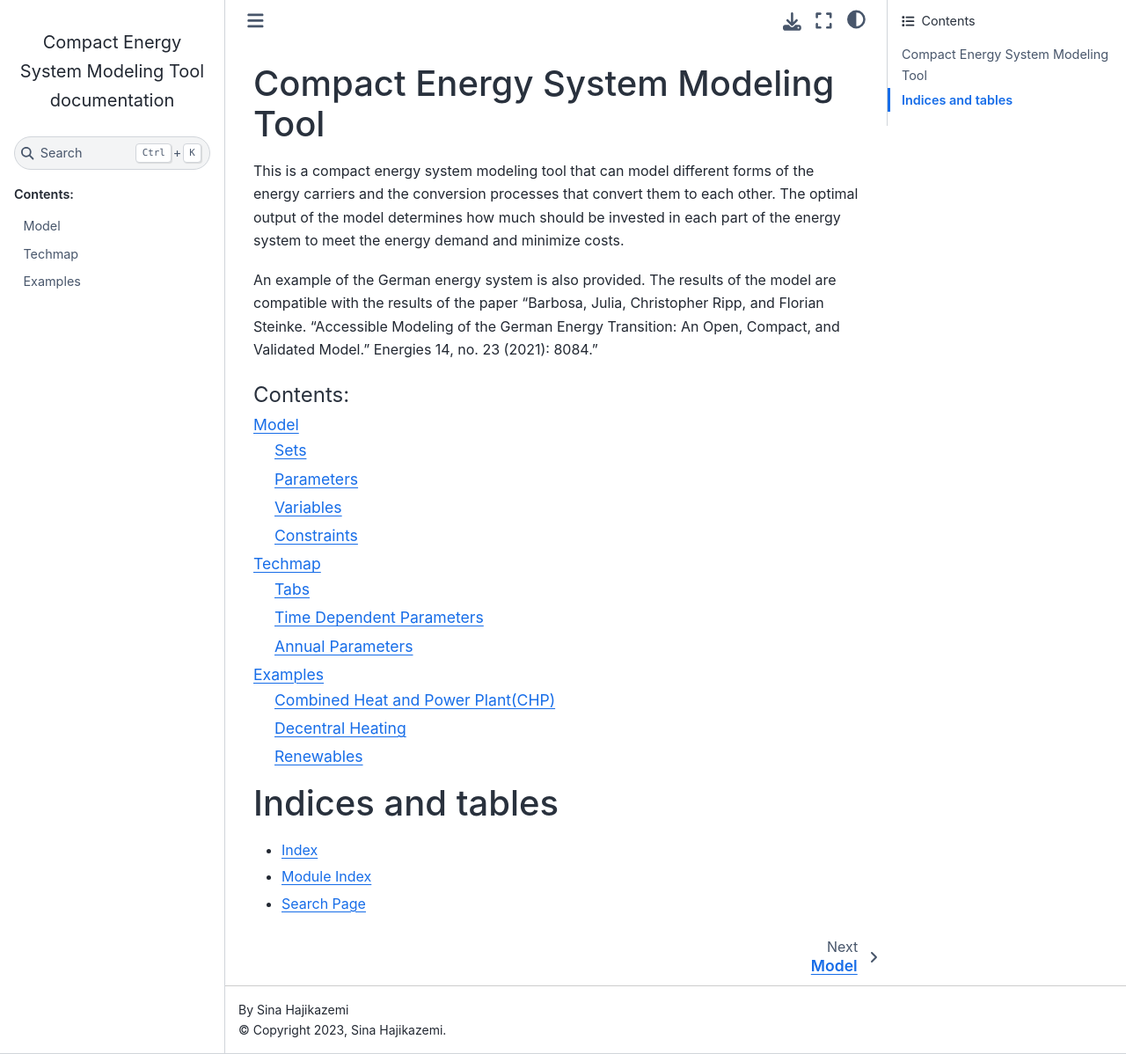
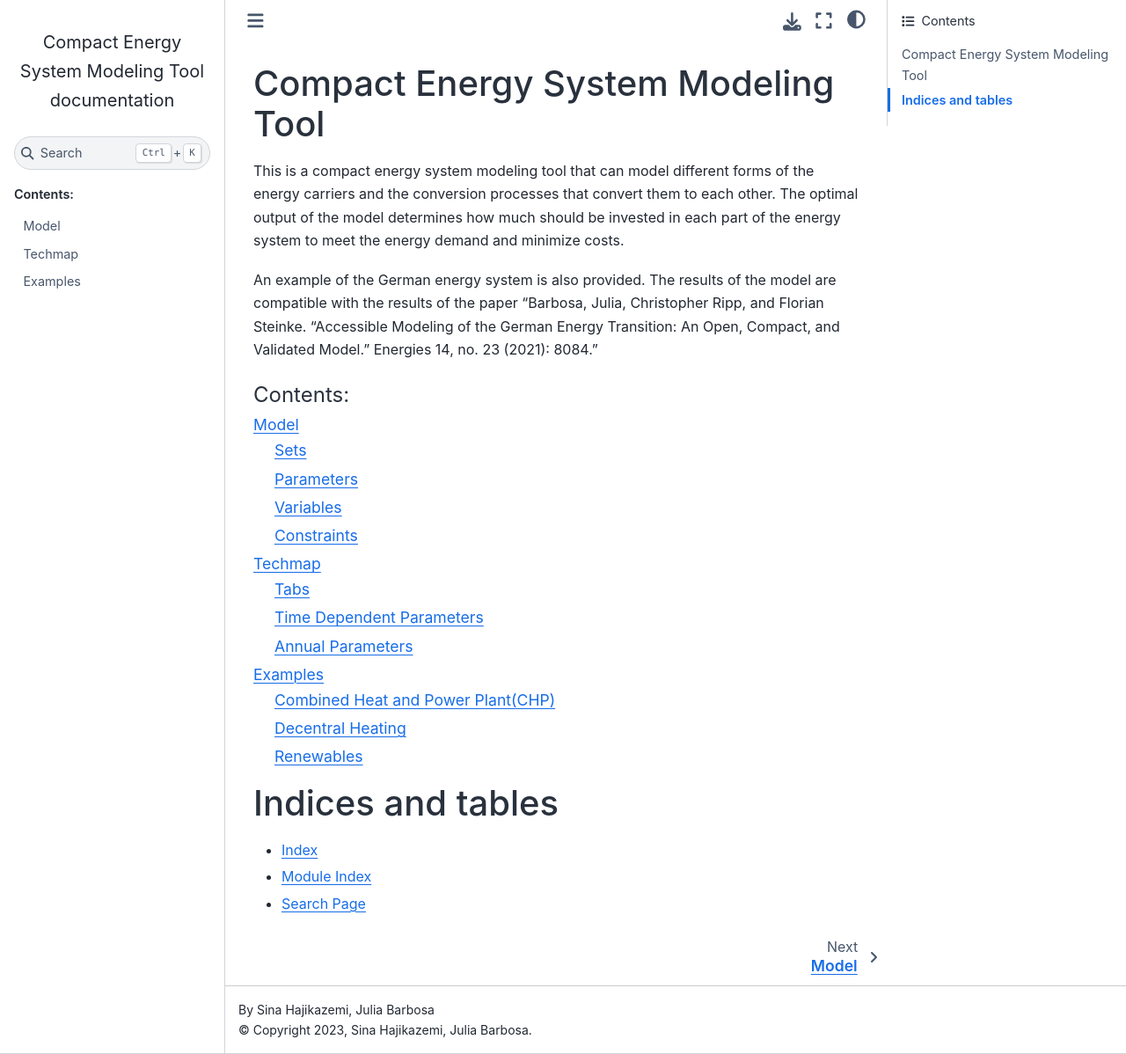
Before and after one commit to EINS-TUDa/CESM, a Sphinx documentation site: the page built from docs/source/index.rst, in a window 1280 px wide and 1198 px high. Shown: the whole window at 88% size. Built offline with Sphinx 7.4.7 and the Sphinx Book theme 1.1.4, drawn with Linux system fonts in a browser that asks for light colours.

Commit message:
Changed Copyright

```diff
--- a/docs/source/conf.py
+++ b/docs/source/conf.py
@@ -7,8 +7,8 @@
 # https://www.sphinx-doc.org/en/master/usage/configuration.html#project-information
 
 project = 'Compact Energy System Modeling Tool'
-copyright = '2023, Sina Hajikazemi'
-author = 'Sina Hajikazemi'
+copyright = '2023, Sina Hajikazemi, Julia Barbosa'
+author = 'Sina Hajikazemi, Julia Barbosa'
 
 # -- General configuration ---------------------------------------------------
 # https://www.sphinx-doc.org/en/master/usage/configuration.html#general-configuration
```
